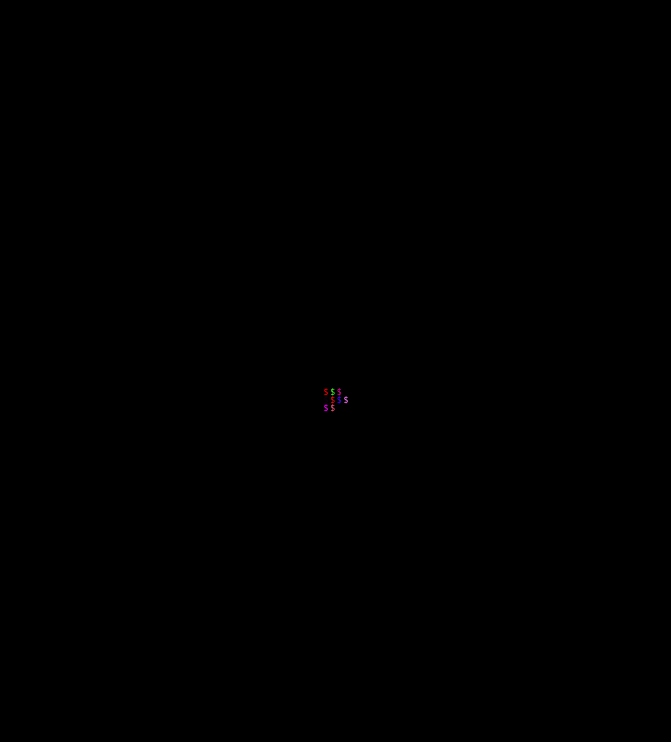
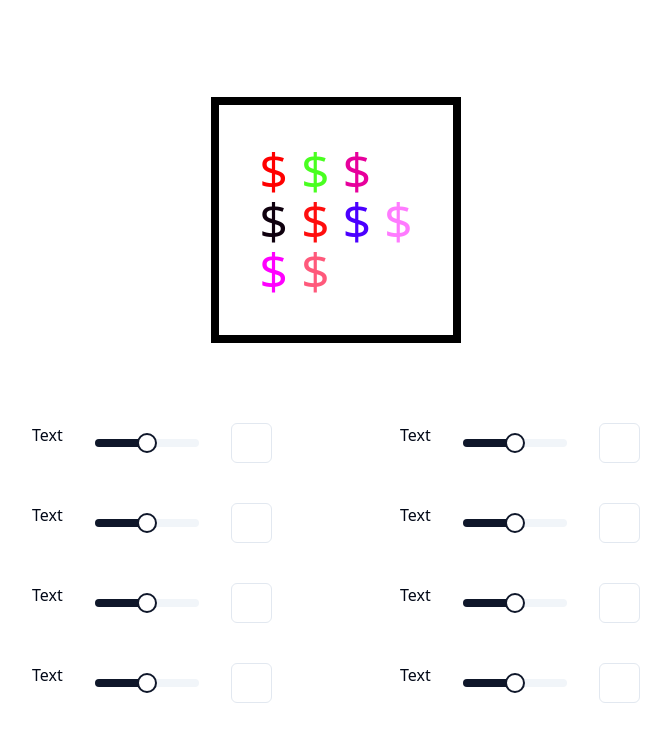
Before and after one commit to ShrewdLuni/Ascii-Frontend, a React (Vite) app: page / in a window 1280 px wide. Shown: the top 742 px of the page, without its empty margins (304-975 px from the left). Built offline with nearby package versions, Linux system fonts and the light colour scheme.

Commit message:
feat: add image settings template

```diff
--- a/package.json
+++ b/package.json
@@ -10,6 +10,7 @@
     "preview": "vite preview"
   },
   "dependencies": {
+    "@radix-ui/react-slider": "^1.1.2",
     "@radix-ui/react-slot": "^1.0.2",
     "class-variance-authority": "^0.7.0",
     "clsx": "^2.1.0",
--- a/src/App.tsx
+++ b/src/App.tsx
@@ -1,4 +1,6 @@
-import { cn } from "./lib/utils"
+import { Button } from "./components/ui/button"
+import { Input } from "./components/ui/input"
+import { Slider } from "./components/ui/slider"
 
 function App() {
 
@@ -17,13 +19,64 @@ function App() {
   ]
 
   return (
-    <div className="flex flex-col items-center justify-center h-screen bg-black">
-      <p className="m-0 leading-[0]">
-        {text.map(item => {
-            return  <span className="text-[8px] leading-none m-0" style={{color: `rgb(${item.Color.R},${item.Color.G},${item.Color.B})`}}>{item.Ascii} {item.Ascii == "\n" && <br/>}</span>
-          }
-        )}
-      </p>
+    <div className="flex flex-col items-center justify-center h-screen bg-white">
+      <div className="border-solid border-8 border-black p-10">
+        <p className="m-0 leading-[0]">
+          {text.map(item => {
+              return  <span className="text-[50px] leading-none m-0" style={{color: `rgb(${item.Color.R},${item.Color.G},${item.Color.B})`}}>{item.Ascii} {item.Ascii == "\n" && <br/>}</span>
+            }
+          )}
+        </p>
+      </div>
+      <div className="mt-[10vh] w-screen">
+        <div className="flex flex-row gap-x-32 justify-center">
+          <div className="flex flex-col gap-y-10 w-[30vh]">
+            <div className="flex flex-row gap-x-8">
+              <p>Text</p>
+              <Slider defaultValue={[50]} max={100} step={1} />
+              <Input type="number" className="w-[25%]"/>
+            </div>
+            <div className="flex flex-row gap-x-8">
+              <p>Text</p>
+              <Slider defaultValue={[50]} max={100} step={1} />
+              <Input type="number" className="w-[25%]"/>
+            </div>
+            <div className="flex flex-row gap-x-8">
+              <p>Text</p>
+              <Slider defaultValue={[50]} max={100} step={1} />
+              <Input type="number" className="w-[25%]"/>
+            </div>
+            <div className="flex flex-row gap-x-8">
+              <p>Text</p>
+              <Slider defaultValue={[50]} max={100} step={1} />
+              <Input type="number" className="w-[25%]"/>
+            </div>
+          </div>
+
+          <div className="flex flex-col gap-y-10 w-[30vh]">
+            <div className="flex flex-row gap-x-8">
+              <p>Text</p>
+              <Slider defaultValue={[50]} max={100} step={1} />
+              <Input type="number" className="w-[25%]"/>
+            </div>
+            <div className="flex flex-row gap-x-8">
+              <p>Text</p>
+              <Slider defaultValue={[50]} max={100} step={1} />
+              <Input type="number" className="w-[25%]"/>
+            </div>
+            <div className="flex flex-row gap-x-8">
+              <p>Text</p>
+              <Slider defaultValue={[50]} max={100} step={1} />
+              <Input type="number" className="w-[25%]"/>
+            </div>
+            <div className="flex flex-row gap-x-8">
+              <p>Text</p>
+              <Slider defaultValue={[50]} max={100} step={1} />
+              <Input type="number" className="w-[25%]"/>
+            </div>
+          </div>
+        </div>
+      </div>
     </div>
   )
 }
--- /dev/null
+++ b/src/components/ui/input.tsx
@@ -0,0 +1,25 @@
+import * as React from "react"
+
+import { cn } from "@/lib/utils"
+
+export interface InputProps
+  extends React.InputHTMLAttributes<HTMLInputElement> {}
+
+const Input = React.forwardRef<HTMLInputElement, InputProps>(
+  ({ className, type, ...props }, ref) => {
+    return (
+      <input
+        type={type}
+        className={cn(
+          "flex h-10 w-full rounded-md border border-input bg-background px-3 py-2 text-sm ring-offset-background file:border-0 file:bg-transparent file:text-sm file:font-medium placeholder:text-muted-foreground focus-visible:outline-none focus-visible:ring-2 focus-visible:ring-ring focus-visible:ring-offset-2 disabled:cursor-not-allowed disabled:opacity-50",
+          className
+        )}
+        ref={ref}
+        {...props}
+      />
+    )
+  }
+)
+Input.displayName = "Input"
+
+export { Input }
--- /dev/null
+++ b/src/components/ui/slider.tsx
@@ -0,0 +1,28 @@
+"use client"
+
+import * as React from "react"
+import * as SliderPrimitive from "@radix-ui/react-slider"
+
+import { cn } from "@/lib/utils"
+
+const Slider = React.forwardRef<
+  React.ElementRef<typeof SliderPrimitive.Root>,
+  React.ComponentPropsWithoutRef<typeof SliderPrimitive.Root>
+>(({ className, ...props }, ref) => (
+  <SliderPrimitive.Root
+    ref={ref}
+    className={cn(
+      "relative flex w-full touch-none select-none items-center",
+      className
+    )}
+    {...props}
+  >
+    <SliderPrimitive.Track className="relative h-2 w-full grow overflow-hidden rounded-full bg-secondary">
+      <SliderPrimitive.Range className="absolute h-full bg-primary" />
+    </SliderPrimitive.Track>
+    <SliderPrimitive.Thumb className="block h-5 w-5 rounded-full border-2 border-primary bg-background ring-offset-background transition-colors focus-visible:outline-none focus-visible:ring-2 focus-visible:ring-ring focus-visible:ring-offset-2 disabled:pointer-events-none disabled:opacity-50" />
+  </SliderPrimitive.Root>
+))
+Slider.displayName = SliderPrimitive.Root.displayName
+
+export { Slider }
```
Also changed, not shown: 1 other file (tests, documents, lock files or other folders).
